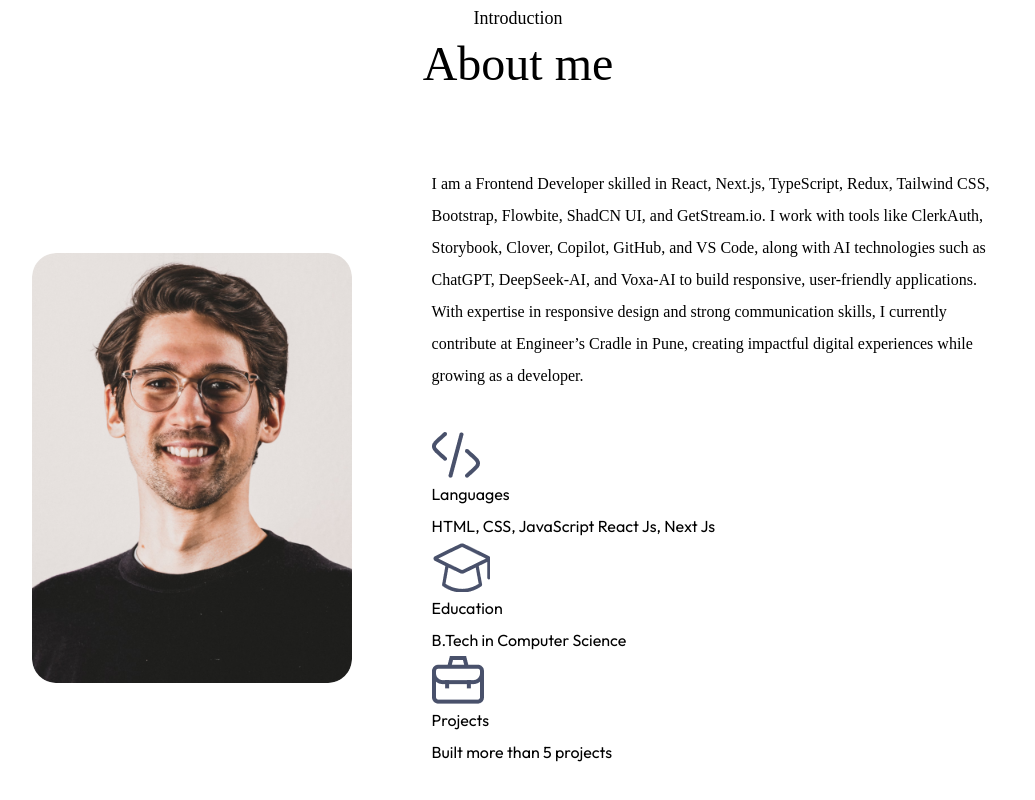
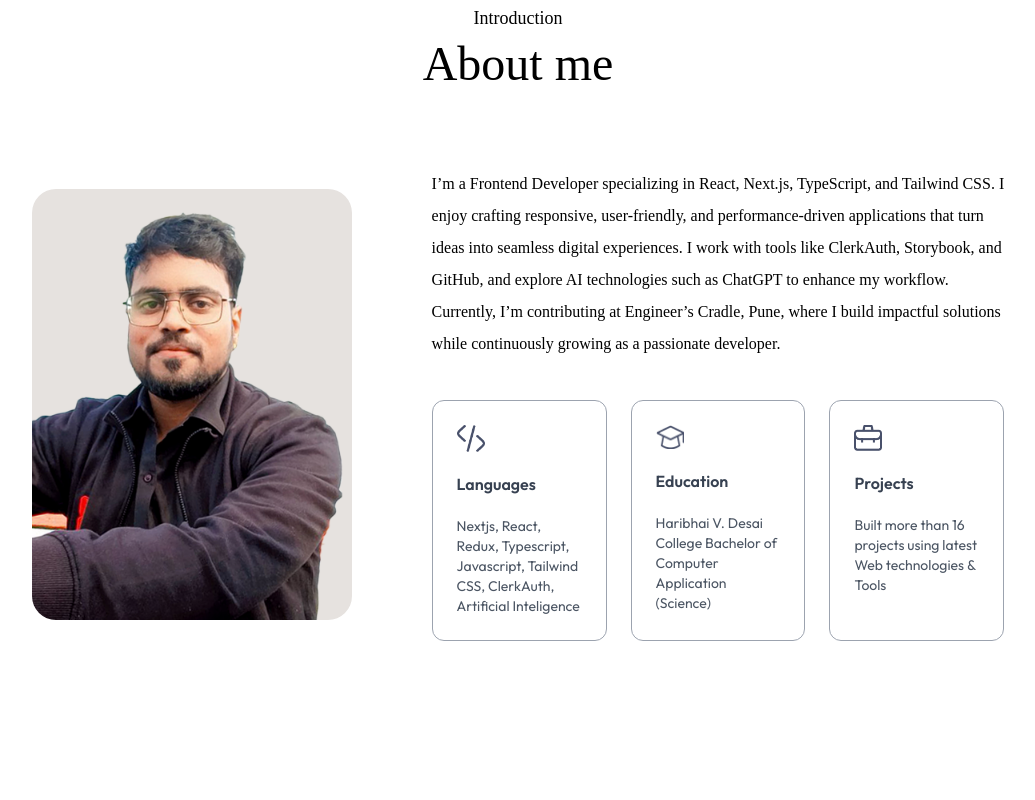
Before and after one commit to chandan-16/chandan-gautam, a Next.js app: page / in a window 1280 px wide. Shown: the part 836-1636 px from the top of the page, without its empty margins (122-1157 px from the left). After the commit the page ends 1597 px from the top, so only its background shows below. Built offline with nearby package versions, Linux system fonts and the light colour scheme; a web font is replaced by a local one.

Commit message:
Added new asset files to the asset folder and completed the about component

```diff
--- a/assets/assets.js
+++ b/assets/assets.js
@@ -55,6 +55,7 @@ export const assets = {
     mail_icon,
     mail_icon_dark,
     profile_img,
+    user_image,
     download_icon,
     hand_icon,
     header_bg_color,
@@ -107,9 +108,9 @@ export const serviceData = [
 ]
 
 export const infoList = [
-    { icon: assets.code_icon, iconDark: assets.code_icon_dark, title: 'Languages', description: 'HTML, CSS, JavaScript React Js, Next Js' },
-    { icon: assets.edu_icon, iconDark: assets.edu_icon_dark, title: 'Education', description: 'B.Tech in Computer Science' },
-    { icon: assets.project_icon, iconDark: assets.project_icon_dark, title: 'Projects', description: 'Built more than 5 projects' }
+    { icon: assets.code_icon, iconDark: assets.code_icon_dark, title: 'Languages', description: 'Nextjs, React, Redux, Typescript, Javascript, Tailwind CSS, ClerkAuth, Artificial Inteligence' },
+    { icon: assets.edu_icon, iconDark: assets.edu_icon_dark, title: 'Education', description: 'Haribhai V. Desai College Bachelor of Computer Application (Science)' },
+    { icon: assets.project_icon, iconDark: assets.project_icon_dark, title: 'Projects', description: 'Built more than 16 projects using latest Web technologies & Tools' }
 ];
 
 export const toolsData = [
--- a/components/About.jsx
+++ b/components/About.jsx
@@ -3,6 +3,7 @@ import Image from "next/image";
 
 const About = () => {
   return (
+
     <div id="about" className="w-full px-[12%] py-10 scroll-mt-20 mx-auto">
       <h4 className="text-center mb-2 text-lg font-Ovo">Introduction</h4>
       <h2 className="text-center text-5xl font-Ovo">About me</h2>
@@ -18,25 +19,27 @@ const About = () => {
 
         <div className="flex-1">
           <p className="mb-10 max-w-2xl font-Ovo">
-            I am a Frontend Developer skilled in React, Next.js, TypeScript,
-            Redux, Tailwind CSS, Bootstrap, Flowbite, ShadCN UI, and
-            GetStream.io. I work with tools like ClerkAuth, Storybook, Clover,
-            Copilot, GitHub, and VS Code, along with AI technologies such as
-            ChatGPT, DeepSeek-AI, and Voxa-AI to build responsive, user-friendly
-            applications. With expertise in responsive design and strong
-            communication skills, I currently contribute at Engineer’s Cradle in
-            Pune, creating impactful digital experiences while growing as a
+            I’m a Frontend Developer specializing in React, Next.js, TypeScript,
+            and Tailwind CSS. I enjoy crafting responsive, user-friendly, and
+            performance-driven applications that turn ideas into seamless
+            digital experiences. I work with tools like ClerkAuth, Storybook,
+            and GitHub, and explore AI technologies such as ChatGPT to enhance
+            my workflow. Currently, I’m contributing at Engineer’s Cradle, Pune,
+            where I build impactful solutions while continuously growing as a passionate
             developer.
           </p>
 
-          <ul>
-            { infoList.map(({icon, iconDark, title, description}, index) => (
-                <li key={index}>
-                    <Image src={icon} alt={title}  />
-                    <h3>{title}</h3>
-                    <p>{description}</p>
-                </li>
-            )) }
+          <ul className="grid grid-cols-1 sm:grid-cols-3 gap-6 max-w-2xl">
+            {infoList.map(({ icon, iconDark, title, description }, index) => (
+              <li
+                key={index}
+                className="border-[0.5px] border-gray-400 rounded-xl p-6 cursor-pointer hover:bg-[#fcf4ff]"
+              >
+                <Image src={icon} alt={title} className="w-7" />
+                <h3 className="my-4 font-semibold text-gray-700">{title}</h3>
+                <p className="text-gray-600 text-sm">{description}</p>
+              </li>
+            ))}
           </ul>
         </div>
       </div>
--- a/components/Header.jsx
+++ b/components/Header.jsx
@@ -5,7 +5,7 @@ const Header = () => {
   return (
     <div className="max-w-3xl text-center mx-auto h-screen flex flex-col items-center justify-center gap-4">
         <div>
-            <Image src={assets.profile_img} alt="" className="rounded-full w-32" />
+            <Image src={assets.profile_img} alt="" className=" rounded-full w-44" />
         </div>
             <h3 className="flex items-end gap-2 text-xl md:text-2xl mb-3 font-Ovo">Hi! I'm Chandan Gautam <Image src={assets.hand_icon} alt="" className="w-6 " /> </h3>
             <h1 className="text-3xl sm:text-6xl lg:text-[66px] font-Ovo">frontend web developer based in Pune.</h1>
```
Also changed, not shown: assets/profile-img.png, assets/user-image.png.
